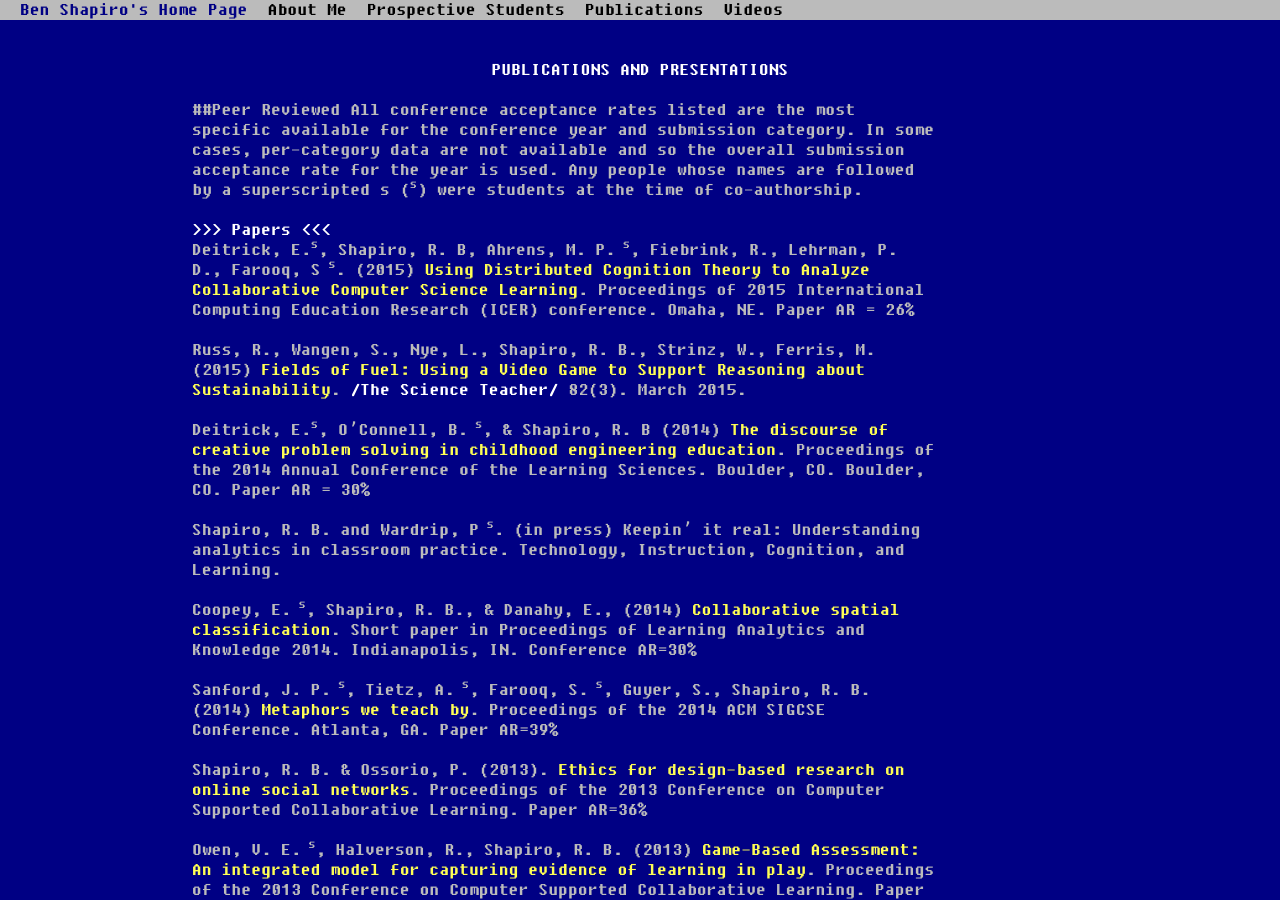
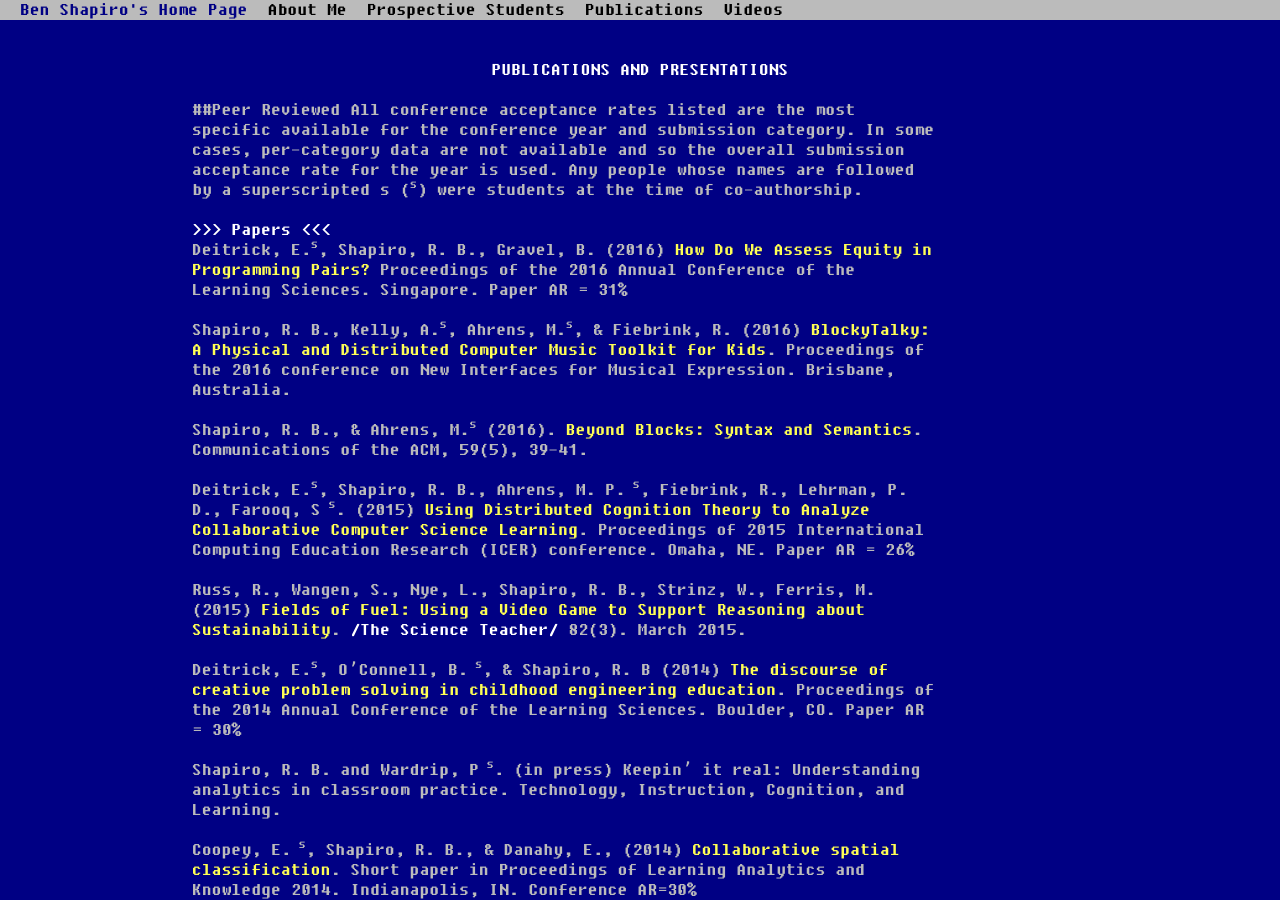
Before and after one commit to bennytheshap/personal_web, a Jekyll site: the page built from publications.md, in a window 1280 px wide and 900 px high. Built offline with Jekyll 4.4.1, drawn with Linux system fonts in a browser that asks for light colours; some of the changed text lies outside the part shown.

Commit message:
updating for mid-2016

```diff
--- a/publications.md
+++ b/publications.md
@@ -9,11 +9,18 @@ permalink: /publications/
 All conference acceptance rates listed are the most specific available for the conference year and submission category. In some cases, per-category data are not available and so the overall submission acceptance rate for the year is used. Any people whose names are followed by a superscripted s (<sup>s</sup>) were students at the time of co-authorship.
 
 ### Papers
-Deitrick, E.<sup>s</sup>, Shapiro, R. B, Ahrens, M. P.<sup> s</sup>, Fiebrink, R., Lehrman, P. D., Farooq, S<sup> s</sup>. (2015) <a href="https://www.dropbox.com/s/u1fg0vwca6gd0za/bt-dcog.pdf?dl=0">Using Distributed Cognition Theory to Analyze Collaborative Computer Science Learning</a>. Proceedings of 2015 International Computing Education Research (ICER) conference. Omaha, NE. Paper AR = 26%
+
+Deitrick, E.<sup>s</sup>, Shapiro, R. B., Gravel, B. (2016) <a href="https://www.isls.org/icls/2016/docs/ICLS2016_Volume_1_30June2016.pdf">How Do We Assess Equity in Programming Pairs?</a> Proceedings of the 2016 Annual Conference of the Learning Sciences. Singapore. Paper AR = 31%
+
+Shapiro, R. B., Kelly, A.<sup>s</sup>, Ahrens, M.<sup>s</sup>, & Fiebrink, R. (2016) <a href="https://www.dropbox.com/s/kwg60736yo6svjc/nime%20systems%20paper%202016%20final2a.pdf?dl=1">BlockyTalky: A Physical and Distributed Computer Music Toolkit for Kids</a>. Proceedings of the 2016 conference on New Interfaces for Musical Expression. Brisbane, Australia.
+
+Shapiro, R. B., & Ahrens, M.<sup>s</sup> (2016). <a href="http://dl.acm.org/citation.cfm?id=2903751">Beyond Blocks: Syntax and Semantics</a>. Communications of the ACM, 59(5), 39-41.
+
+Deitrick, E.<sup>s</sup>, Shapiro, R. B., Ahrens, M. P.<sup> s</sup>, Fiebrink, R., Lehrman, P. D., Farooq, S<sup> s</sup>. (2015) <a href="https://www.dropbox.com/s/u1fg0vwca6gd0za/bt-dcog.pdf?dl=0">Using Distributed Cognition Theory to Analyze Collaborative Computer Science Learning</a>. Proceedings of 2015 International Computing Education Research (ICER) conference. Omaha, NE. Paper AR = 26%
 
 Russ, R., Wangen, S., Nye, L., Shapiro, R. B., Strinz, W., Ferris, M. (2015) [Fields of Fuel: Using a Video Game to Support Reasoning about Sustainability](https://www.questia.com/library/journal/1G1-406163749/fields-of-fuel-using-a-video-game-to-support-reasoning). *The Science Teacher* 82(3). March 2015.
 
-Deitrick, E.<sup>s</sup>, O’Connell, B.<sup> s</sup>, &amp; Shapiro, R. B (2014) <a href="https://dl.dropboxusercontent.com/u/2865679/for%20web/Deitrick%20OConnel%20Shapiro%20-%20Discourse%20of%20Problem%20Solving.pdf">The discourse of creative problem solving in childhood engineering education</a>. Proceedings of the 2014 Annual Conference of the Learning Sciences. Boulder, CO. Boulder, CO. Paper AR = 30%
+Deitrick, E.<sup>s</sup>, O’Connell, B.<sup> s</sup>, &amp; Shapiro, R. B (2014) <a href="https://dl.dropboxusercontent.com/u/2865679/for%20web/Deitrick%20OConnel%20Shapiro%20-%20Discourse%20of%20Problem%20Solving.pdf">The discourse of creative problem solving in childhood engineering education</a>. Proceedings of the 2014 Annual Conference of the Learning Sciences. Boulder, CO. Paper AR = 30%
 
 Shapiro, R. B. and Wardrip, P<sup> s</sup>. (in press) Keepin’ it real: Understanding analytics in classroom practice. Technology, Instruction, Cognition, and Learning.
 
@@ -67,6 +74,8 @@ Shapiro, R. B.<sup> s</sup>, Petry, H.<sup> s</sup>, and Gomez, L. M. (2008). Co
 Shapiro, R. B., Thomas, K., and Carter, T. (2006) Three club designs to foster the development of empowered identities. In B. Barron and Y. Kafai (Chairs), Clubs, Homes, and Online Communities as Contexts for Engaging Youth in Technology Fluency Building Activities. Symposium conducted at the 7th International Conference in the Learning Sciences. June 2006.
 
 ##Other Publications & Presentations
+Shapiro, R. B. (2016). Toward Participatory Discovery Networks: A critique of current mass collaboration environments and a possible learning-rich future. In Mass collaboration and education (pp. 187-207). Springer International Publishing.
+
 Shapiro, R. B. (2014) <a href="https://www.youtube.com/watch?v=tvnbRDAaCjE">Computing for creative citizenship</a>. Keynote for Tufts Parents Weekend.
 
 Shapiro, R. B. (2014) Where do we go from here? Teaching, mentoring, and learning in the games and crowdsourcing era. Invited presentation at the Mass Collaboration and Education workshop at KMRC Tübingen, May 21-23, 2014.
```
Also changed, not shown: index.md (+6 -18 lines), videos.md (+2 -2 lines).
